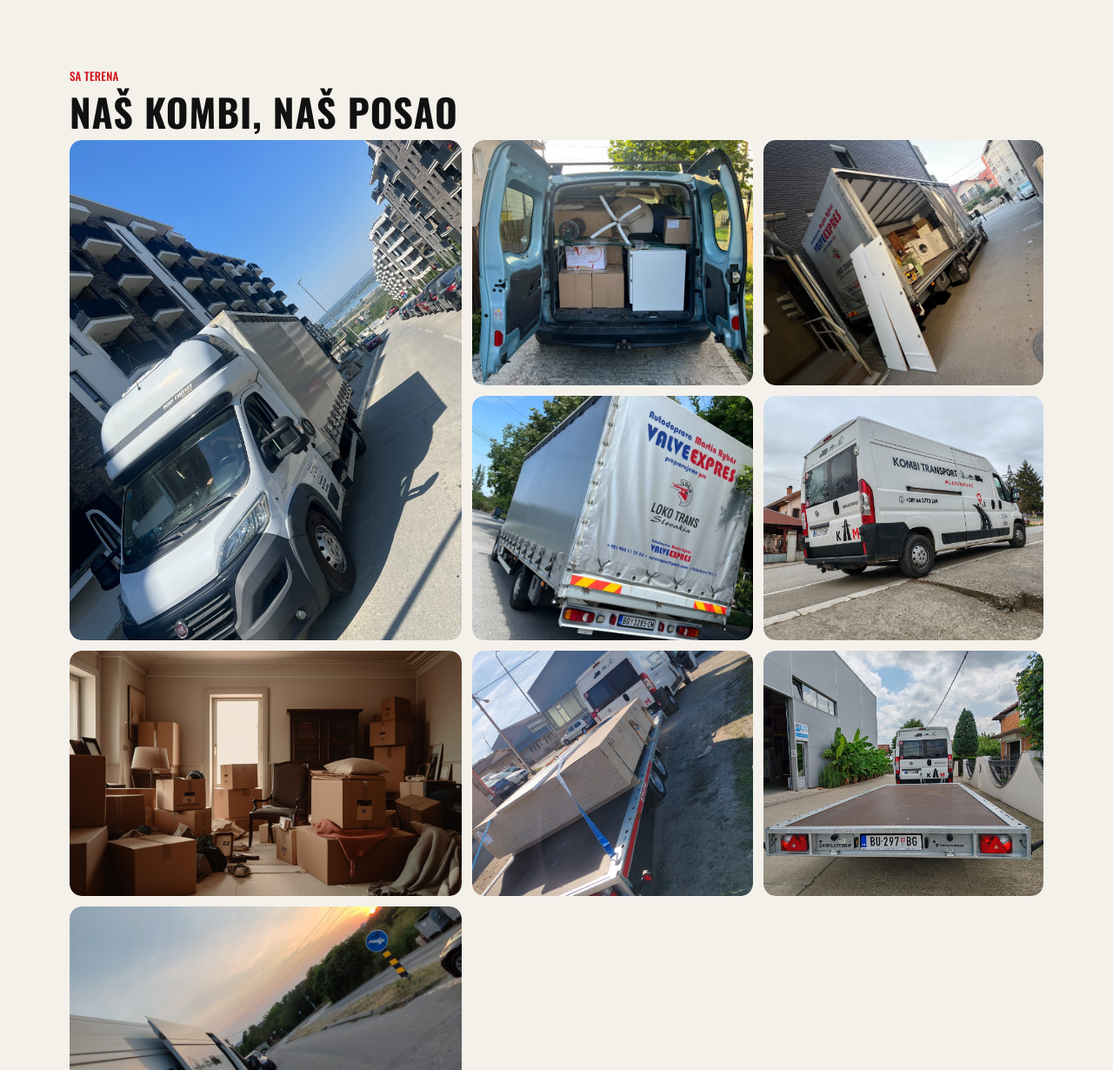
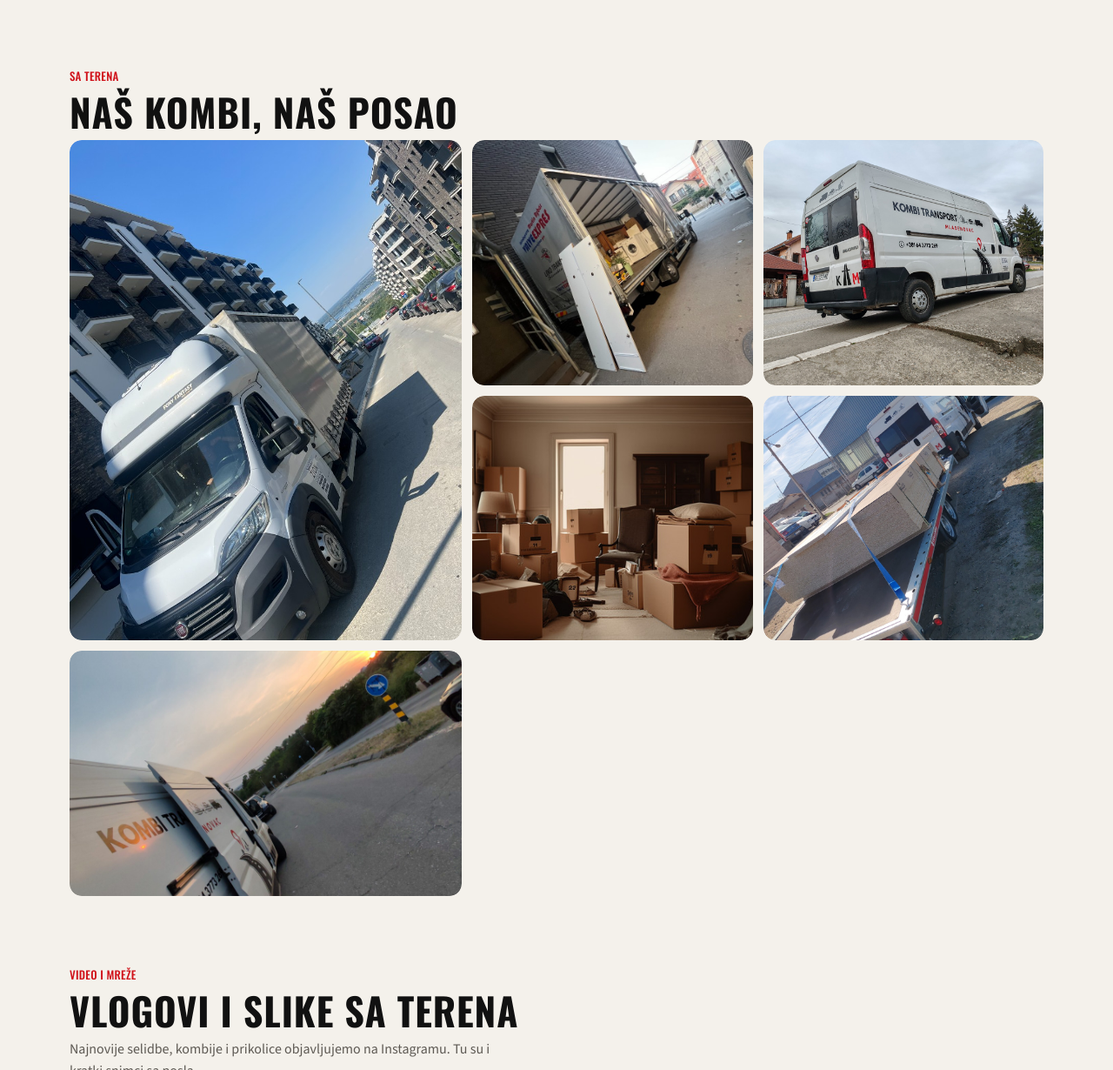
Before and after one commit to oginator/ktm-transport, a plain HTML site: page index.html in a window 1280 px wide. Shown: the part 3261-4491 px from the top of the page at 87% size. Drawn offline with nearby package versions, Linux system fonts and the light colour scheme.

Commit message:
Remove trailer and boxes photos from the gallery and fix the Google review link.
Co-authored-by: Cursor <cursoragent@cursor.com>

```diff
--- a/index.html
+++ b/index.html
@@ -230,7 +230,7 @@
         </article>
       </div>
       <p class="reviews-more reviews-actions">
-        <a class="btn btn-red" href="https://search.google.com/local/writereview?cid=0x6ae6c69dc29afcf3" target="_blank" rel="noopener">Ostavite recenziju na Google-u</a>
+        <a class="btn btn-red" href="https://www.google.com/maps?cid=853497539836495017" target="_blank" rel="noopener">Ostavite recenziju na Google-u</a>
         <a href="https://share.google/gci7Aq8GNQxn66nXV" target="_blank" rel="noopener">Još recenzija na Google-u →</a>
       </p>
     </div>
@@ -259,13 +259,10 @@
       <h2>Naš kombi, naš posao</h2>
       <div class="gallery">
         <button type="button" class="gallery-item" data-full="img/kamionce-ulica.jpg"><img src="img/kamionce-ulica.jpg" alt="Kamionče Kombi transport Mladenovac"></button>
-        <button type="button" class="gallery-item" data-full="img/pikap.jpg"><img src="img/pikap.jpg" alt="Pikap natovaren kutijama i belom tehnikom"></button>
         <button type="button" class="gallery-item" data-full="img/kamionce-utovar.jpg"><img src="img/kamionce-utovar.jpg" alt="Utovar nameštaja u kamionče"></button>
-        <button type="button" class="gallery-item" data-full="img/kamionce-zadnje.jpg"><img src="img/kamionce-zadnje.jpg" alt="Kamionče sa ceradom spremno za prevoz"></button>
         <button type="button" class="gallery-item" data-full="img/van-work.jpg"><img src="img/van-work.jpg" alt="Fiat Ducato Kombi transport Mladenovac"></button>
         <button type="button" class="gallery-item" data-full="img/selidbe-1.jpg"><img src="img/selidbe-1.jpg" alt="Selidba stana kombi prevoz Mladenovac"></button>
         <button type="button" class="gallery-item" data-full="img/teren.jpg"><img src="img/teren.jpg" alt="Tim KTM na terenu"></button>
-        <button type="button" class="gallery-item" data-full="img/photo-boxes.jpg"><img src="img/photo-boxes.jpg" alt="Kutije spremne za selidbu"></button>
         <button type="button" class="gallery-item" data-full="img/van-open.jpg"><img src="img/van-open.jpg" alt="Otvoren kombi KTM u Mladenovcu"></button>
       </div>
     </div>
```
Also changed, not shown: kontakt.html (+1 -1 lines).
